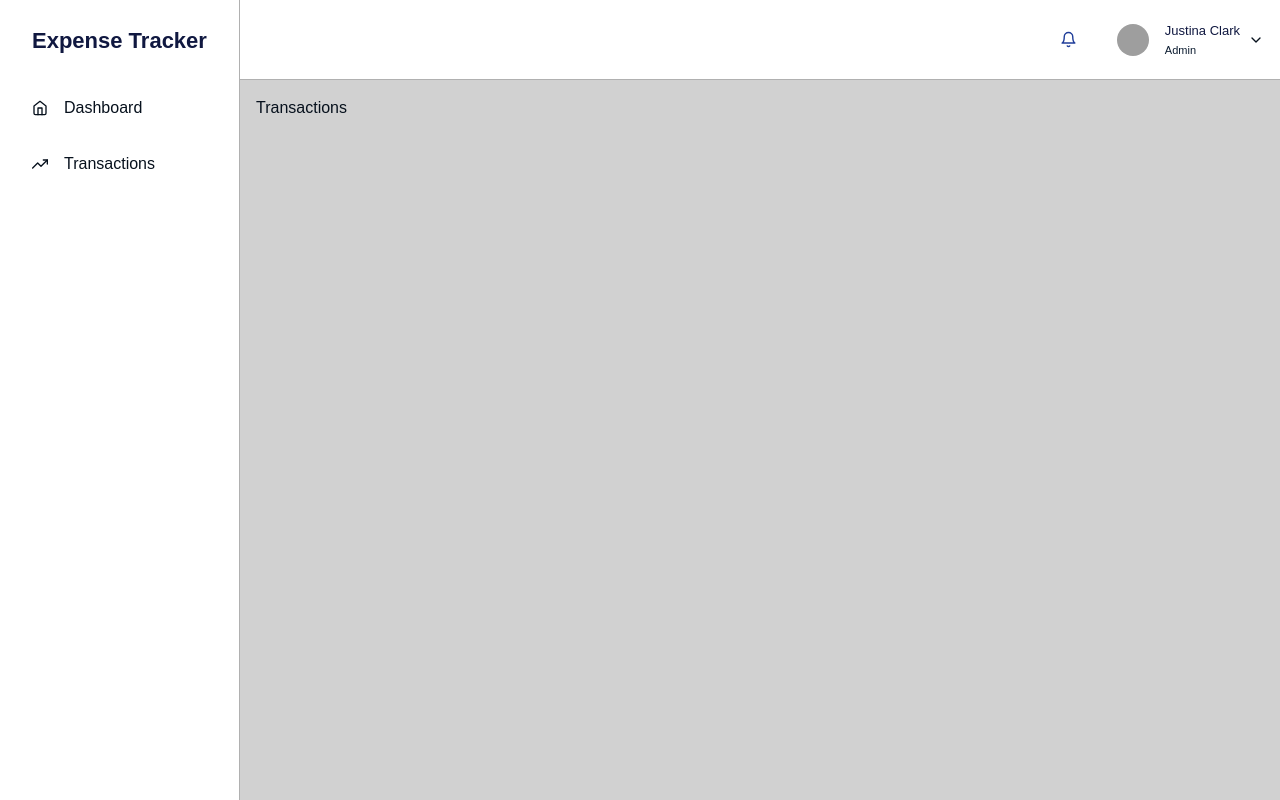
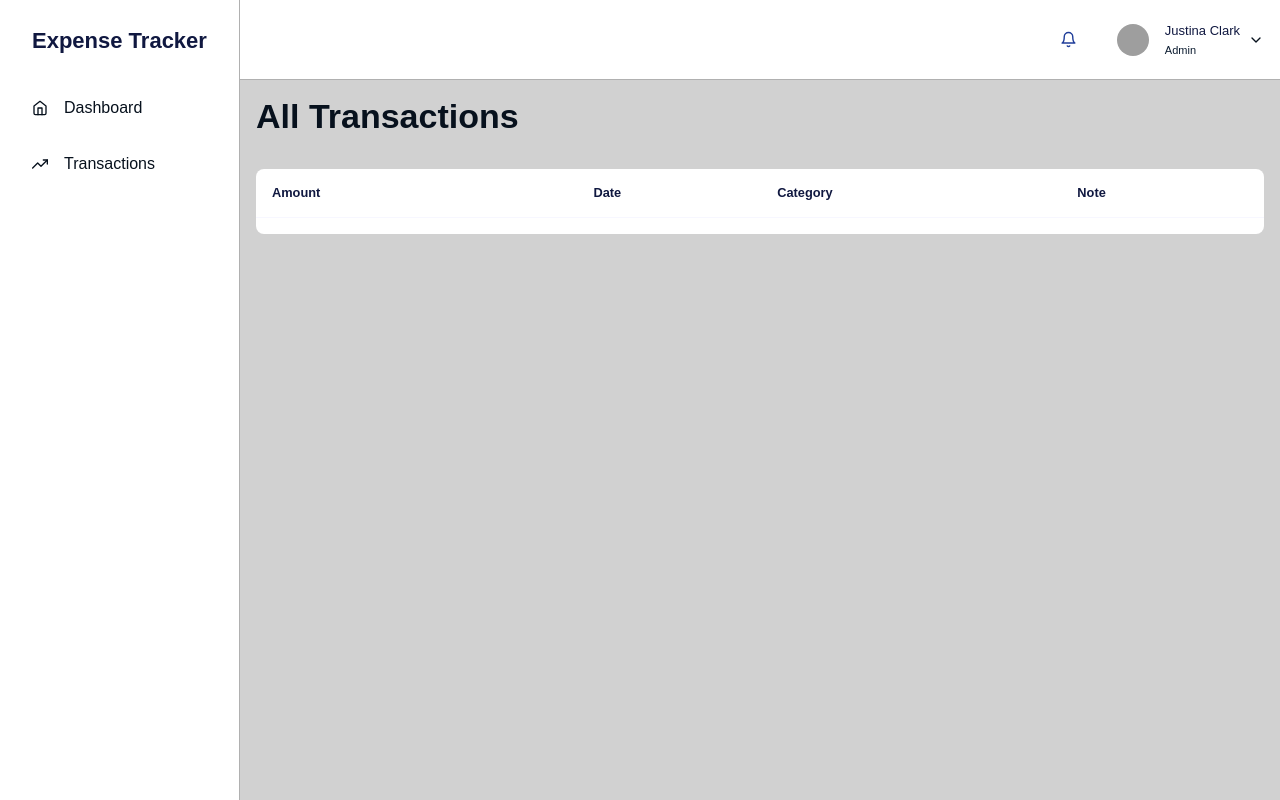
Before and after one commit to ayodeji1167/finance-tracker, a React (Vite) app: page /transactions in a window 1280 px wide. Built offline with nearby package versions, Linux system fonts and the light colour scheme; grey boxes are pictures that could not be loaded.

Commit message:
started working on sorting

```diff
--- a/package.json
+++ b/package.json
@@ -22,6 +22,8 @@
     "@tanstack/react-query-devtools": "^5.4.2",
     "@tanstack/react-table": "^8.20.5",
     "apexcharts": "^4.0.0",
+    "axios": "^1.5.1",
+    "formik": "^2.4.5",
     "framer-motion": "^10.16.1",
     "moment": "^2.29.4",
     "react": "^18.2.0",
@@ -32,7 +34,9 @@
     "react-icons": "^4.11.0",
     "react-number-format": "^5.4.1",
     "react-router-dom": "^6.15.0",
-    "react-select": "^5.8.0"
+    "react-select": "^5.8.0",
+    "recoil": "^0.7.7",
+    "yup": "^1.3.2"
   },
   "devDependencies": {
     "@types/react": "^18.2.15",
--- a/src/components/input/CustomSelect.tsx
+++ b/src/components/input/CustomSelect.tsx
@@ -77,7 +77,7 @@ export default function CustomSelect({
             fontSize: `.875rem`,
             color: '#696F8C',
           }),
-          multiValueLabel: (styles, { data }) => ({
+          multiValueLabel: (styles, { data }: any) => ({
             ...styles,
             color: data.color,
             ...rest.styles?.multiValueLabel,
--- a/src/components/table/CustomTable.tsx
+++ b/src/components/table/CustomTable.tsx
@@ -92,7 +92,7 @@ export default function CustomTable<TData extends object>({
                     key={header.id}
                     color="#101840"
                     fontSize=".8rem"
-                    fontWeight="500"
+                    fontWeight="600"
                     textTransform="capitalize"
                     px={0}
                     pt={'1rem'}
--- a/src/features/expense-tracker/components/transaction/Transactions.tsx
+++ b/src/features/expense-tracker/components/transaction/Transactions.tsx
@@ -1,5 +1,29 @@
-import React from 'react';
+import CustomTable from '@/components/table/CustomTable';
+import { getLocalStorageArray } from '@/utils/storage';
+import { Box, Heading } from '@chakra-ui/react';
+import { createColumnDef } from './column-def';
+import { useState } from 'react';
 
 export function Transactions() {
-  return <div>Transactions</div>;
+  const transactions = getLocalStorageArray('transactions');
+  const [sorting, setSorting] = useState([]);
+
+  return (
+    <Box>
+      <Heading>All Transactions</Heading>
+
+      <Box my={'2rem'}>
+        <CustomTable
+          data={transactions || []}
+          columnDef={createColumnDef()}
+          tableOptions={{
+            state: {
+              sorting,
+            },
+          }}
+          setSorting={setSorting as any}
+        />
+      </Box>
+    </Box>
+  );
 }
--- /dev/null
+++ b/src/features/expense-tracker/components/transaction/column-def.tsx
@@ -0,0 +1,42 @@
+import { createColumnHelper } from '@tanstack/react-table';
+import { Box } from '@chakra-ui/react';
+
+import { ITransaction } from '@/shared/interface/transaction';
+import { addComma } from '@/utils/number-helper';
+import moment from 'moment';
+
+const columnHelper = createColumnHelper<ITransaction>();
+
+export const createColumnDef = () => {
+  return [
+    columnHelper.accessor('amount', {
+      cell: (props) => (
+        <Box cursor={'pointer'}>{addComma(props.getValue() || 0)}</Box>
+      ),
+      header: 'Amount',
+      id: 'amount',
+      sortingFn: 'basic',
+    }),
+    columnHelper.display({
+      cell: (props) => (
+        <Box cursor={'pointer'}>
+          {moment(props.row.original?.date)?.format('D, MMM YYYY')}
+        </Box>
+      ),
+      header: 'Date',
+      id: 'date',
+    }),
+    columnHelper.display({
+      cell: (props) => (
+        <Box cursor={'pointer'}>{props.row.original.category?.name}</Box>
+      ),
+      header: 'Category',
+      id: 'category',
+    }),
+    columnHelper.display({
+      cell: (props) => <Box cursor={'pointer'}>{props.row.original.notes}</Box>,
+      header: 'Note',
+      id: 'note',
+    }),
+  ];
+};
--- a/src/features/expense-tracker/routes/index.tsx
+++ b/src/features/expense-tracker/routes/index.tsx
@@ -2,11 +2,8 @@ import { RouteError } from '@/components/error/ErrorElement';
 import { lazyImport } from '@/utils/lazyImports';
 import { Outlet, RouteObject } from 'react-router-dom';
 import Layout from '../components/Layout';
+import { Transactions } from '../components/transaction/Transactions';
 const { Home } = lazyImport(() => import('../components/Home'), 'Home');
-const { Transactions } = lazyImport(
-  () => import('../components/transaction/Transactions'),
-  'Transactions'
-);
 
 export const ExpenseTrackerRouteList: RouteObject[] = [
   {
--- /dev/null
+++ b/src/lib/react-query.ts
@@ -0,0 +1,46 @@
+import {
+  QueryClient,
+  DefaultOptions,
+  UseQueryOptions,
+  UseMutationOptions,
+} from '@tanstack/react-query';
+import { AxiosError } from 'axios';
+
+const queryConfig: DefaultOptions = {
+  queries: {
+    useErrorBoundary: false,
+    refetchOnWindowFocus: false,
+    retry(failureCount, error: any) {
+      if (error.status === 404) return false;
+      else if (failureCount < 2) return true;
+      else return false;
+    },
+    staleTime: 300000, // 5 minutes - Adjust for your application's needs.
+    cacheTime: 3600000, // 1 hour - Adjust for your application's needs.
+  },
+};
+
+export const queryClient = new QueryClient({
+  defaultOptions: queryConfig,
+});
+
+// This is used to extract the Return TYPE of a FUNCTION
+export type ExtractFnReturnType<FnType extends (...args: any) => any> = Awaited<
+  ReturnType<FnType>
+>;
+
+// This is used to get the queryConfigType of a specific QUERY function
+export type QueryConfigType<QueryFnType extends (...args: any) => any> = Omit<
+  UseQueryOptions<ExtractFnReturnType<QueryFnType>>,
+  'queryKey' | 'queryFn'
+>;
+
+// This is used to get the queryConfigType of a specific MUTATION function
+export type MutationConfig<MutationFnType extends (...args: any) => any> =
+  UseMutationOptions<
+    ExtractFnReturnType<MutationFnType>,
+    AxiosError,
+    Parameters<MutationFnType>[0]
+  >;
+
+export { useQuery, useMutation, useQueryClient } from '@tanstack/react-query';
--- a/src/providers/AppProvider.tsx
+++ b/src/providers/AppProvider.tsx
@@ -1,14 +1,26 @@
 import { ReactNode } from 'react';
 import { ThemeProvider } from './theme-provider';
+import { RecoilRoot } from 'recoil';
 import { HelmetProvider } from 'react-helmet-async';
 // import { ReactQueryDevtools } from '@tanstack/react-query-devtools';
+import { QueryClientProvider } from '@tanstack/react-query';
+import { queryClient } from '@/lib/react-query';
 
 const helmetContext = {};
 type AppProviderProps = { children: ReactNode };
 export function AppProvider({ children }: AppProviderProps) {
   return (
     <HelmetProvider context={helmetContext}>
-      <ThemeProvider>{children}</ThemeProvider>
+      <ThemeProvider>
+        <QueryClientProvider client={queryClient}>
+          {/* <ReactQueryDevtools
+            client={queryClient}
+            position="right"
+            buttonPosition="bottom-right"
+          /> */}
+          <RecoilRoot>{children}</RecoilRoot>
+        </QueryClientProvider>
+      </ThemeProvider>
     </HelmetProvider>
   );
 }
```
Also changed, not shown: 1 other file (tests, documents, lock files or other folders).
